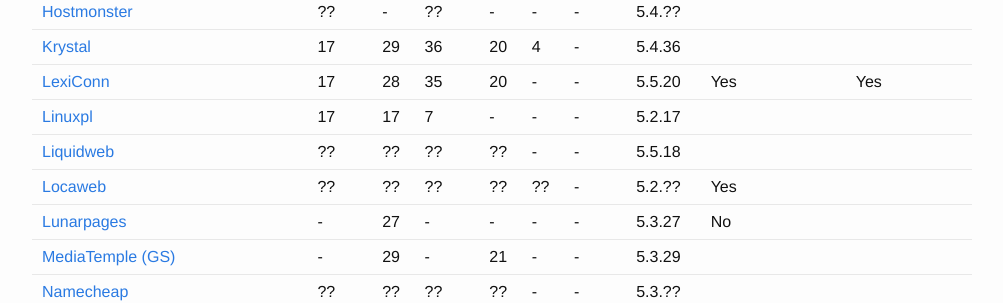
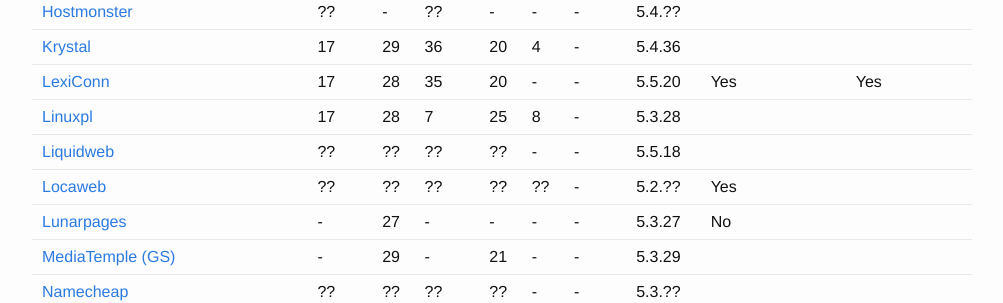
Before and after one commit to phpversions/phpversions.info, a Jekyll site: the page built from index.html, in a window 1280 px wide and 900 px high, scrolled down 947 px. Shown: the part 152-455 px from the top of the window, without its empty margins (138-1141 px from the left). Built offline with Jekyll 4.4.1, drawn with Linux system fonts in a browser that asks for light colours.

Commit message:
Update linuxpl.com status

```diff
--- a/_data/shared_hosts.yml
+++ b/_data/shared_hosts.yml
@@ -156,9 +156,11 @@
 - name: Linuxpl
   url: "http://linuxpl.com"
   php52: 17
-  php53: 17
+  php53: 28
   php54: 7
-  default: 5.2.17
+  php55: 25
+  php56: 8
+  default: 5.3.28
 
 - name: Liquidweb
   url: "https://www.liquidweb.com"
```
